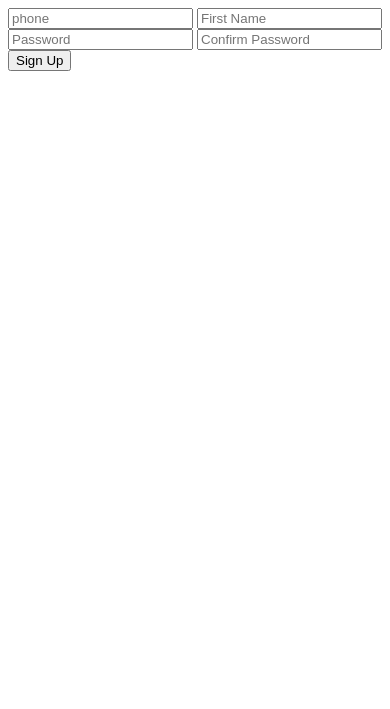
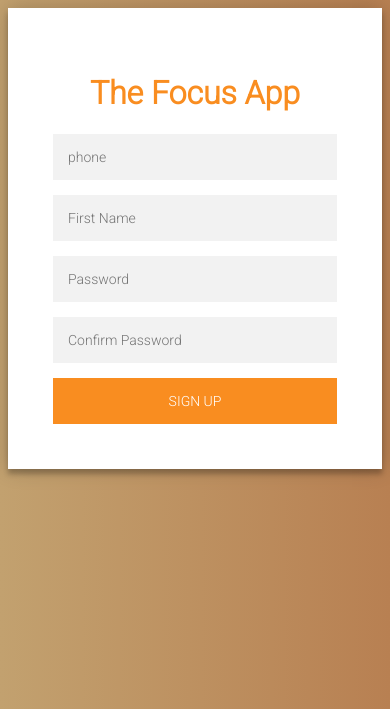
Before and after one commit to iangeckeler/goalsapp, a Node server app: page /login/signup in a window 390 px wide. Shown: the top 709 px of the page. Run offline with Node 20, Linux system fonts and the light colour scheme; some libraries are stand-ins or nearby versions.

Commit message:
fixed phone length function and updated signup ui

```diff
--- a/routes/authroutes.js
+++ b/routes/authroutes.js
@@ -4,7 +4,7 @@ const router = express.Router();
 const bodyParser = require('body-parser');
 const session = require('express-session');
 const usersFull = require('./constants')
-const phones = require('./constants')
+const phones = require('./constants').phones
 const findUsers = require('../scripts/findusers');
 ///stuff for the database
 const User = require('../models/user')
@@ -48,6 +48,8 @@ router.get('/signup',(req,res)=>{
 
 router.post('/signup',(req,res)=>{
     findUsers().then(arr=>{
+        console.log('userslength'+arr.length)
+        console.log('phonelength'+phones.length)
         if (arr.length>=phones.length) {
             res.render('signup.ejs', {message: "Sorry, we've reached full capacity, please contact Ian at ikcgeckeler@gmail.com to request a signup."});
         } else{
--- a/views/login.ejs
+++ b/views/login.ejs
@@ -9,7 +9,7 @@
             <input type="password" placeholder="Password" name='password'>
             <button type="submit" id="login-button">Login</button>
             <% if(message!=''){ %>
-                <h1><%=message%></h1>
+                <p class='message'><%=message%></p>
             <%} else {%>
                 <p class="message">Not registered? <a href="/login/signup">Create an account</a></p>
             <%}%>
--- a/views/signup.ejs
+++ b/views/signup.ejs
@@ -1,17 +1,18 @@
 <html>
     <head>
-
+            <link rel='stylesheet' href='/src/login.css'>
     </head>
     <body>
-        <form method='POST' action='/login/signup'>
+        <form class='form' method='POST' action='/login/signup'>
+            <h1>The Focus App</h1>
+            <% if(message!=''){ %>
+                <p class='message'><%=message%></p>
+            <%} %>
             <input name='phone' type='phone' placeholder = 'phone'>
             <input name='firstname' placeholder='First Name'>
             <input name='password1' placeholder="Password">
             <input name='password2' placeholder="Confirm Password">
             <button type='submit'>Sign Up</button>
         </form>
-        <% if(message!=''){ %>
-            <h1><%=message%></h1>
-        <%}%>
     </body>
 </html>
```
